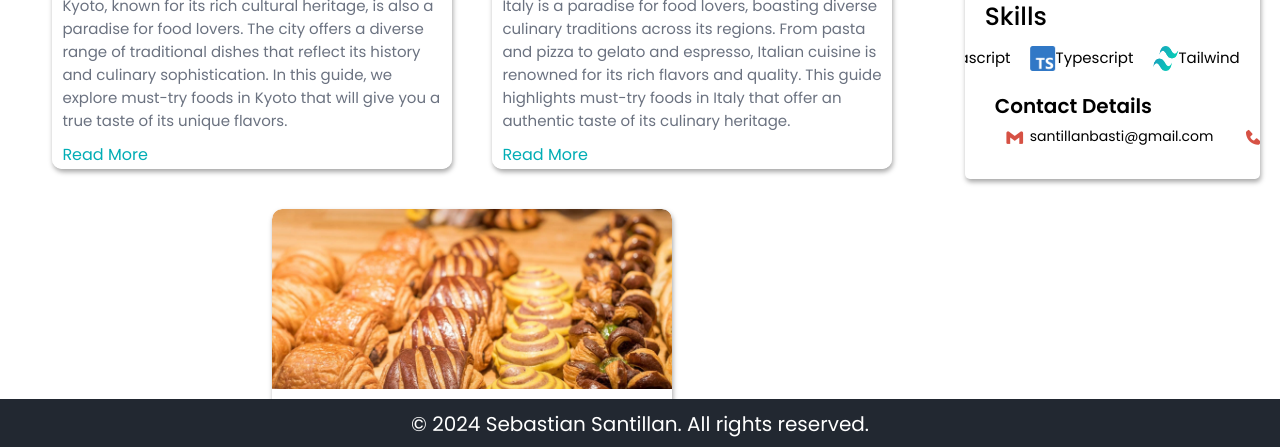
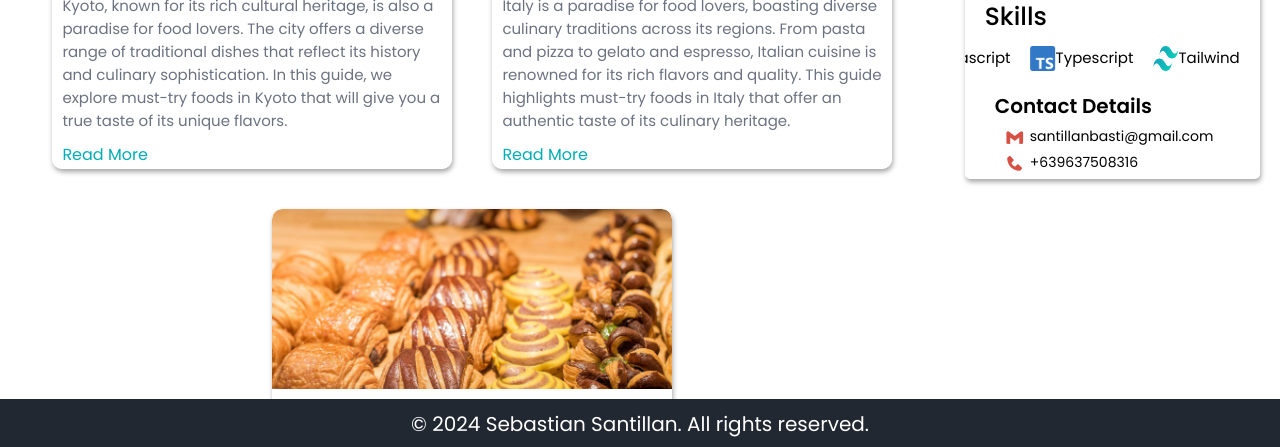
Before and after one commit to SantillanPs/BlogSpot-WebFinal, a plain HTML site: page pages/Foods.html in a window 1280 px wide. Shown: the part 351-798 px from the top of the page. Drawn offline with nearby package versions, Linux system fonts and the light colour scheme; files whose address does not match are found by name.

Commit message:
minor adjustments

```diff
--- a/pages/Category.css
+++ b/pages/Category.css
@@ -359,11 +359,6 @@ body {
   margin-bottom: 10px;
 }
 
-.contact-items {
-  display: flex;
-  margin-bottom: 40px;
-  gap: 20px;
-}
 .contact-items2 {
   display: flex;
   margin-bottom: 40px;
```
